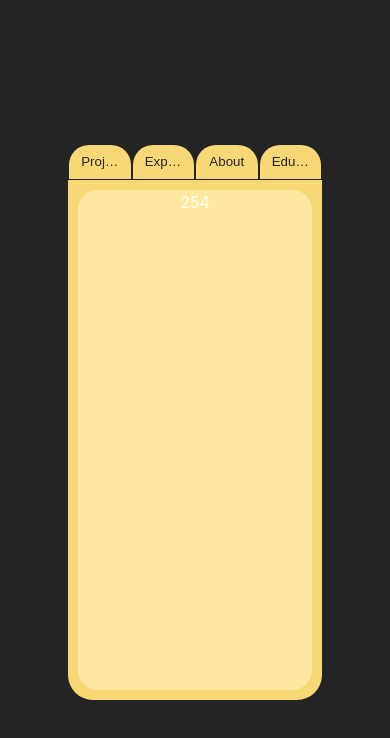
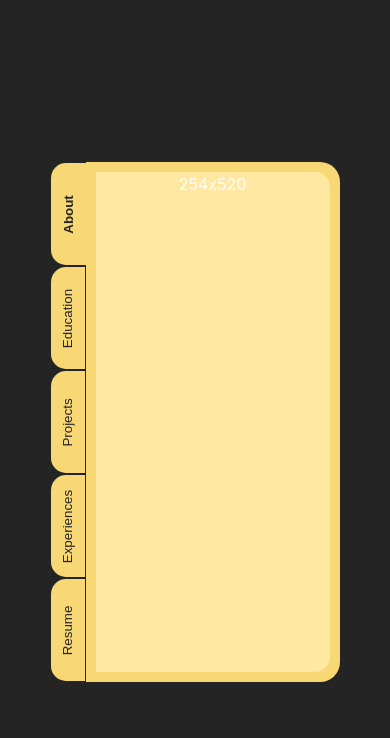
Before and after one commit to hevinjant/portfolio, a React (Vite) app: page / in a window 390 px wide. Shown: the top 738 px of the page. Built offline with nearby package versions, Linux system fonts and the light colour scheme.

Commit message:
implemented mobile styling

```diff
--- a/src/components/Folder.tsx
+++ b/src/components/Folder.tsx
@@ -2,27 +2,31 @@ import React, { useState, useEffect, useRef } from "react";
 import "../styles/Folder.css";
 
 function Folder() {
-  const tabs = ["Projects", "Experiences", "About", "Education"];
+  const tabs = ["About", "Education", "Projects", "Experiences", "Resume"];
 
   const containerRef = useRef<HTMLDivElement>(null);
   const [containerWidth, setContainerWidth] = useState<number>(0);
-  const [activeTab, setActiveTab] = useState<string | null>(null);
+  const [containerHeight, setContainerHeight] = useState<number>(0);
+  const [activeTab, setActiveTab] = useState<string | null>(tabs[0]);
 
   useEffect(() => {
     // for initial load
     if (containerRef.current) {
       setContainerWidth(containerRef.current.offsetWidth);
+      setContainerHeight(containerRef.current.offsetHeight);
     }
 
-    const getWidthListener = () => {
+    const getWidthAndHeightListener = () => {
       if (containerRef.current) {
         setContainerWidth(containerRef.current.offsetWidth);
+        setContainerHeight(containerRef.current.offsetHeight);
       }
     };
 
-    window.addEventListener("resize", getWidthListener);
+    window.addEventListener("resize", getWidthAndHeightListener);
 
-    return () => window.removeEventListener("resize", getWidthListener);
+    return () =>
+      window.removeEventListener("resize", getWidthAndHeightListener);
   }, []);
 
   return (
@@ -30,11 +34,14 @@ function Folder() {
       <FolderTabs
         tabs={tabs}
         containerWidth={containerWidth}
+        containerHeight={containerHeight}
         activeTab={activeTab}
         setActiveTab={setActiveTab}
       />
       <div ref={containerRef} className="folder-container">
-        <div className="folder-content">{containerWidth}</div>
+        <div className="folder-content">
+          {containerWidth}x{containerHeight}
+        </div>
       </div>
     </div>
   );
@@ -43,6 +50,7 @@ function Folder() {
 type FolderTabsProps = {
   tabs: string[];
   containerWidth: number;
+  containerHeight: number;
   activeTab: string | null;
   setActiveTab: React.Dispatch<React.SetStateAction<string | null>>;
 };
@@ -50,6 +58,7 @@ type FolderTabsProps = {
 function FolderTabs({
   tabs,
   containerWidth,
+  containerHeight,
   activeTab,
   setActiveTab,
 }: FolderTabsProps) {
@@ -59,11 +68,20 @@ function FolderTabs({
     containerWidth / numberOfTabs
   );
 
+  const [tabHeight, setTabHeight] = useState<number>(
+    containerHeight / numberOfTabs
+  );
+
   useEffect(() => {
     setTabWidth(containerWidth / numberOfTabs);
   }, [containerWidth]);
 
+  useEffect(() => {
+    setTabHeight(containerHeight / numberOfTabs);
+  }, [containerHeight]);
+
   return (
+    <>
       <div className="tabs-container">
         {tabs.map((tab) => (
           <button
@@ -75,6 +93,18 @@ function FolderTabs({
           </button>
         ))}
       </div>
+      <div className="tabs-container-mobile">
+        {tabs.map((tab) => (
+          <button
+            onClick={() => setActiveTab(tab)}
+            className={`folder-tab ${activeTab === tab ? "active" : ""}`}
+            style={{ height: `${tabHeight - 2}px` }}
+          >
+            <div className="folder-tab-title">{tab}</div>
+          </button>
+        ))}
+      </div>
+    </>
   );
 }
 
--- a/src/styles/Folder.css
+++ b/src/styles/Folder.css
@@ -13,11 +13,13 @@
     padding: 10px;
 }
 
+
+
 .folder-content {
     background-color: var(--folder-inner-color);
     height: 100%;
     width: 100%;
-    border-radius: 20px;
+    border-radius: 0px 0px 20px 20px;
 }
 
 .tabs-container {
@@ -39,11 +41,6 @@
     border-radius: 20px 20px 0px 0px;
 }
 
-.folder-tab.active {
-    font-weight: bold;
-    border: none;
-}
-
 .folder-tab-title {
     color: var(--dark-text-color);
     overflow: hidden;
@@ -51,5 +48,51 @@
     text-overflow: ellipsis;
     width: 75%;
     padding: 0px 10px 0px 10px;
-    /* background-color: red; */
 }
+
+/* Small screen styling */
+.tabs-container-mobile {
+    display: none;
+}
+
+@media only screen and (max-width: 550px) {
+    .folder {
+        flex-direction: row;
+    }
+
+    .folder-container {
+        border-radius: 0px 20px 20px 0px;
+    }
+
+    .folder-content {
+        border-radius: 0px 15px 15px 0px;
+    }
+
+    .tabs-container {
+        display: none;
+    }
+
+    .tabs-container-mobile {
+        display: flex;
+        flex-direction: column;
+        height: 100%;
+        width: 35px;
+    }
+
+    .tabs-container-mobile .folder-tab {
+        margin: 1px 0px 1px 0px;
+        border-radius: 15px 0px 0px 15px;
+        border: none;
+        border-right: 1px solid var(--dark-text-color);
+    }
+
+    .tabs-container-mobile .folder-tab-title {
+        transform: rotate(-90deg);
+        width: auto;
+    }
+}
+
+.folder-tab.active {
+    font-weight: bold;
+    border: none;
+}
```
Lines whose indentation alone changed are shown as unchanged.
